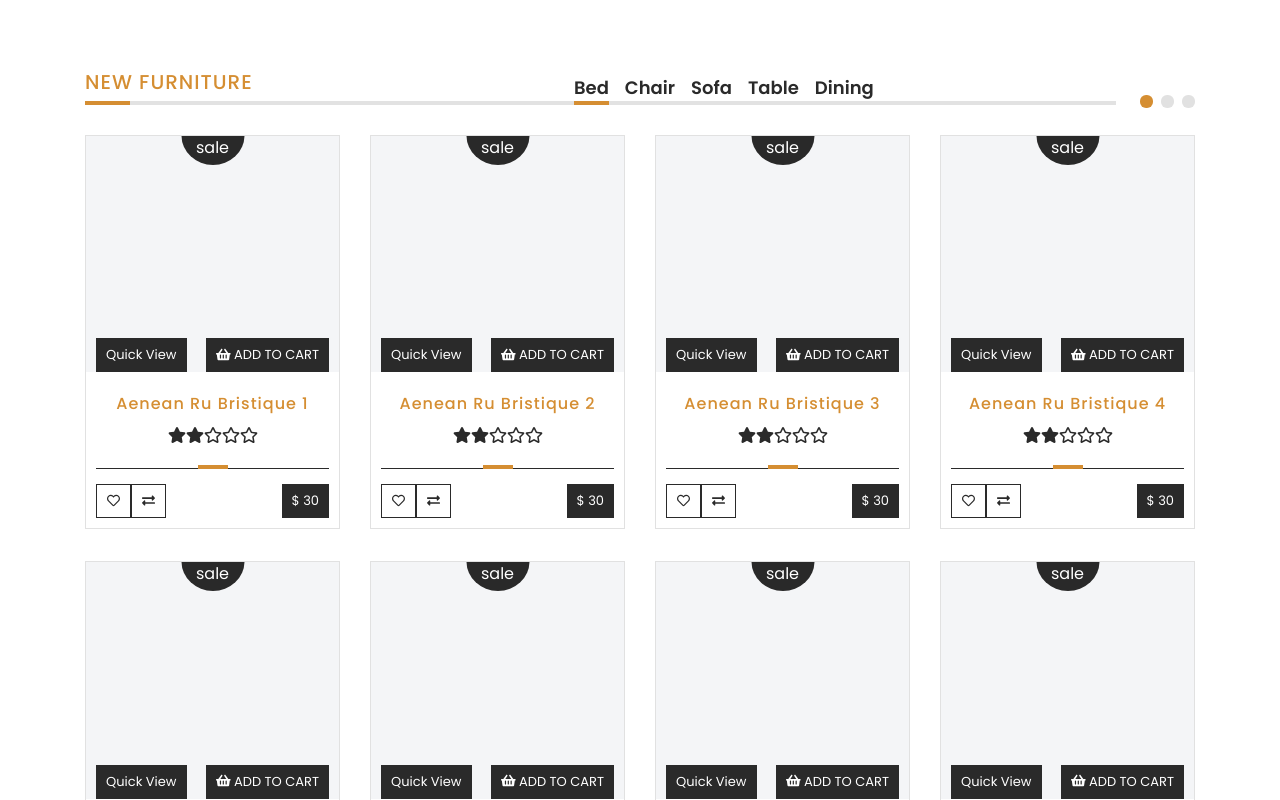
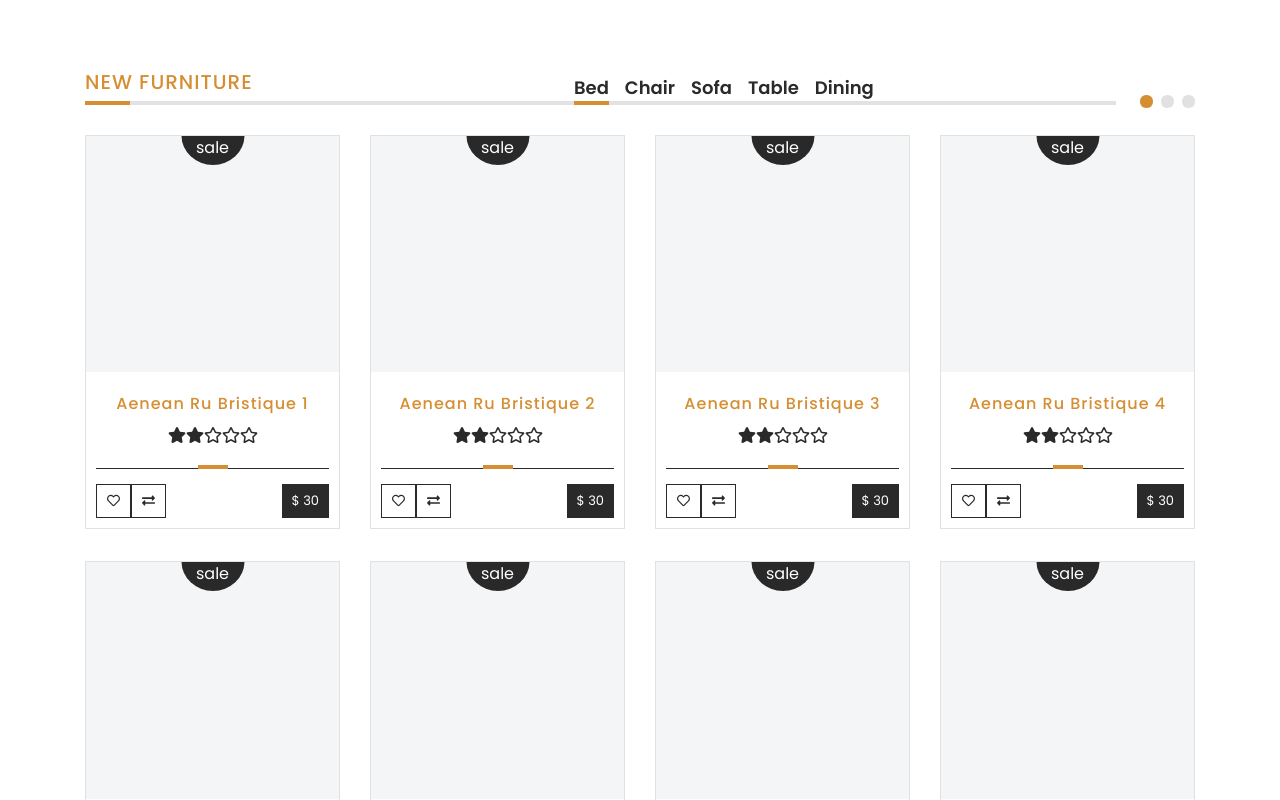
Before and after one commit to matwjablonski/wdp-2403-01, a React (Create React App) app: page / in a window 1280 px wide. Shown: the part 540-1340 px from the top of the page. Built offline with nearby package versions, Linux system fonts and the light colour scheme.

Commit message:
WDP2403001 editing buttons display - quick view and add to cart

```diff
--- a/src/components/common/ProductBox/ProductBox.js
+++ b/src/components/common/ProductBox/ProductBox.js
@@ -1,4 +1,5 @@
 import React from 'react';
+import { useState } from 'react';
 import PropTypes from 'prop-types';
 
 import styles from './ProductBox.module.scss';
@@ -11,11 +12,21 @@ import {
 import { faStar as farStar, faHeart } from '@fortawesome/free-regular-svg-icons';
 import Button from '../Button/Button';
 
-const ProductBox = ({ name, price, promo, stars }) => (
-  <div className={styles.root}>
+const ProductBox = ({ name, price, promo, stars }) => {
+  const [isHovered, setIsHovered] = useState(false);
+
+  return (
+    <div
+      className={styles.root}
+      onMouseEnter={() => setIsHovered(true)}
+      onMouseLeave={() => setIsHovered(false)}
+    >
       <div className={styles.photo}>
         {promo && <div className={styles.sale}>{promo}</div>}
-      <div className={styles.buttons}>
+        <div
+          className={styles.buttons}
+          style={isHovered === true ? { opacity: 1 } : { opacity: 0 }}
+        >
           <Button variant='small'>Quick View</Button>
           <Button variant='small'>
             <FontAwesomeIcon icon={faShoppingBasket}></FontAwesomeIcon> ADD TO CART
@@ -46,14 +57,15 @@ const ProductBox = ({ name, price, promo, stars }) => (
             <FontAwesomeIcon icon={faExchangeAlt}>Add to compare</FontAwesomeIcon>
           </Button>
         </div>
-      <div className={styles.price}>
-        <Button noHover variant='small'>
+        <div>
+          <Button noHover variant='small' className={styles.priceBtn}>
             $ {price}
           </Button>
         </div>
       </div>
     </div>
   );
+};
 
 ProductBox.propTypes = {
   children: PropTypes.node,
--- a/src/components/common/ProductBox/ProductBox.module.scss
+++ b/src/components/common/ProductBox/ProductBox.module.scss
@@ -29,6 +29,8 @@
     }
 
     .buttons {
+      opacity: 0;
+      transition: opacity 0.3s;
       display: flex;
       justify-content: space-between;
     }
@@ -75,4 +77,12 @@
     justify-content: space-between;
     align-items: center;
   }
+
+  .hovered {
+    opacity: 1;
+  }
+
+  &:hover .priceBtn{
+    background-color: $primary;
+  }
 }
```
Lines whose indentation alone changed are shown as unchanged.
